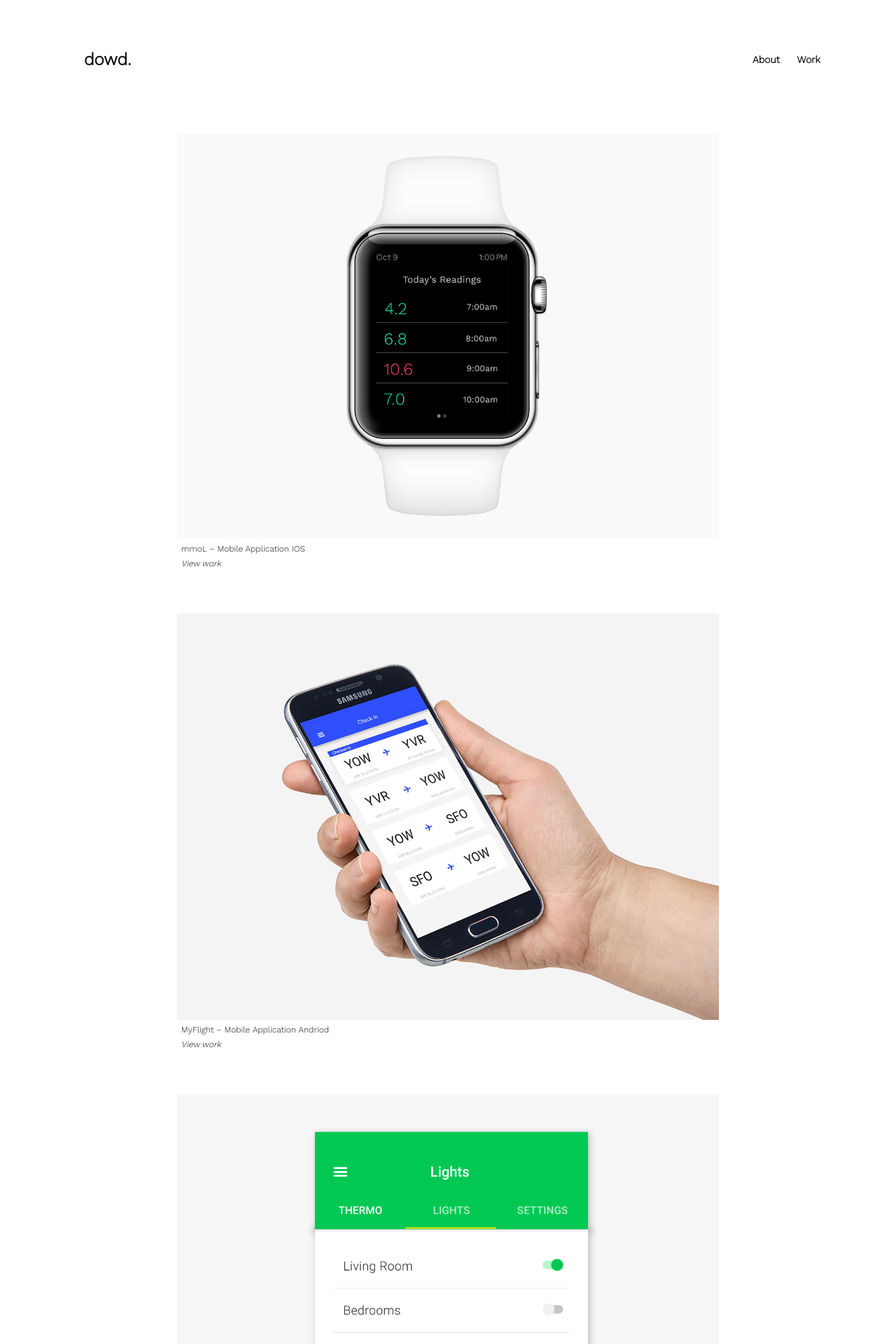
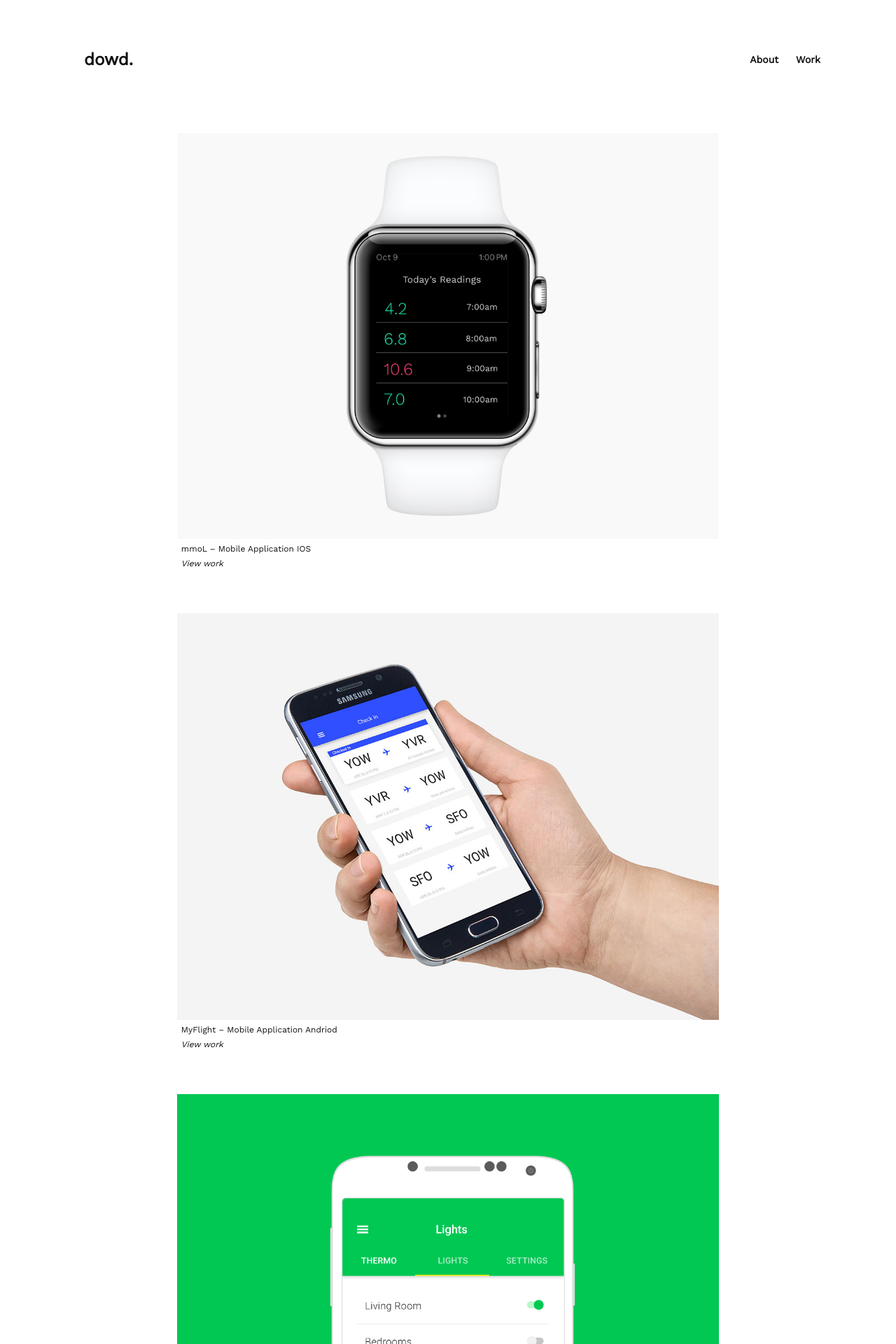
Before and after one commit to sydneydowd/portfolio, a Jekyll site: the page built from index.html, in a window 1280 px wide. Shown: the top 1920 px of the page at 70% size. Built offline with Jekyll 4.4.1, drawn with Linux system fonts in a browser that asks for light colours.

Commit message:
changed images and font

```diff
--- a/_layouts/default.html
+++ b/_layouts/default.html
@@ -4,7 +4,7 @@
   <meta charset="utf-8">
      <title>Sydney Dowd</title>
     <link rel="shortcut icon" href="{{site.baseurl}}/favicon.ico">
-    <link href='https://fonts.googleapis.com/css?family=Work+Sans:300' rel='stylesheet' type='text/css'>
+    <link href='https://fonts.googleapis.com/css?family=Work+Sans' rel='stylesheet' type='text/css'>
     <link href="{{site.baseurl}}/portfolio.css" rel="stylesheet">
     <meta name="viewport" content="width=device-width,initial-scale=1">
     <meta name="description" content="Sydney Dowd is a Ottawa based Graphic Designer">
--- a/index.html
+++ b/index.html
@@ -17,7 +17,7 @@ layout: default
 
 
      <figure class="padding">
-      <a href="{{site.baseurl}}/kilter/"><img class="workprev" src="{{site.baseurl}}/images/watt-prev.jpg" alt="Kilter IOS Design"></a>
+      <a href="{{site.baseurl}}/kilter/"><img class="workprev" src="{{site.baseurl}}/images/watt-prev.png" alt="Kilter IOS Design"></a>
         <figcaption class="milli">Watt – Mobile Application Andriod <br> <a href="{{site.baseurl}}/kilter/" class="caption" aria-label="view kilter mobile app work page"><em>View work</em></a></figcaption>
     </figure>
 
--- a/kilter.html
+++ b/kilter.html
@@ -10,7 +10,7 @@ layout: default
   <p>Mobile app that tracks energy consumption in your household. Watt gives you the ability to control your thermostat and lights while away from home.</p>
 </div>
 
-    <img class="workprev pad-b" src="{{site.baseurl}}/images/watt-storyboard.jpg" alt="Watt app storyboard">
+    <img class="workprev pad-b" src="{{site.baseurl}}/images/watt-setup.png" alt="Watt app setup">
 
 
 
```
Also changed, not shown: images/watt-prev.png (added), images/watt-setup.png (added).
